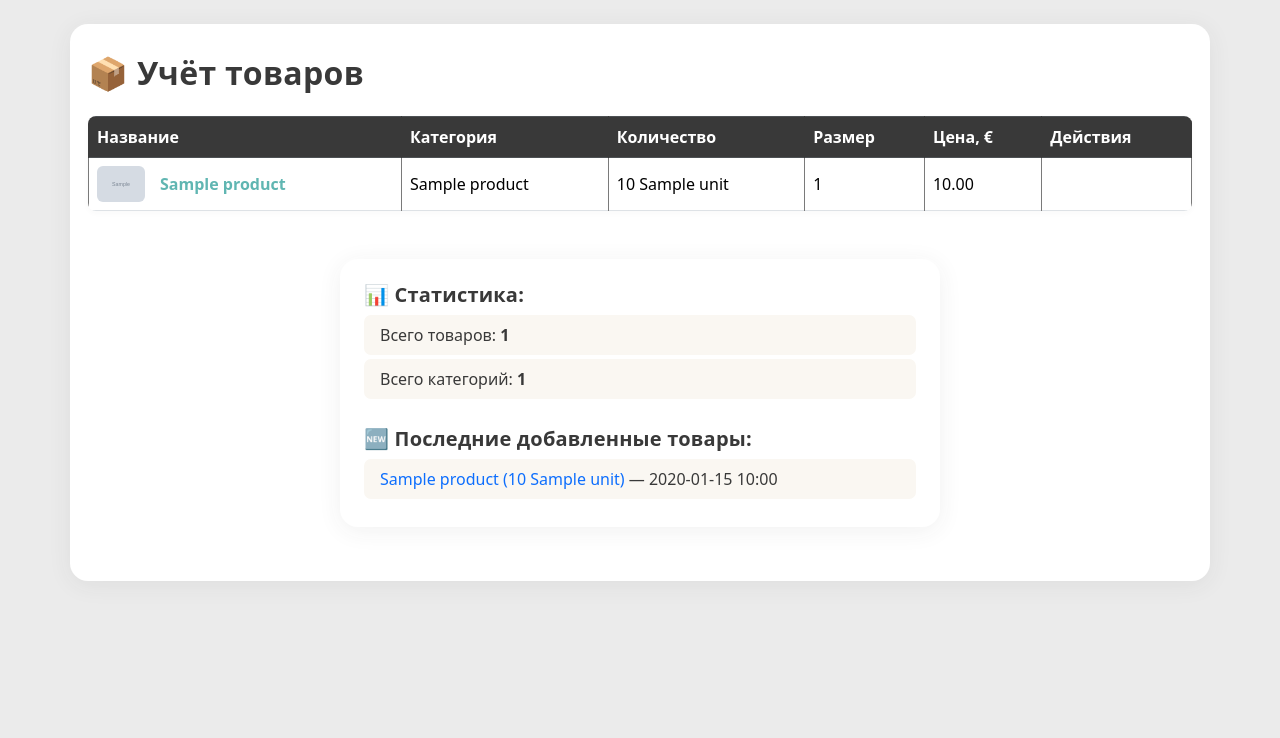
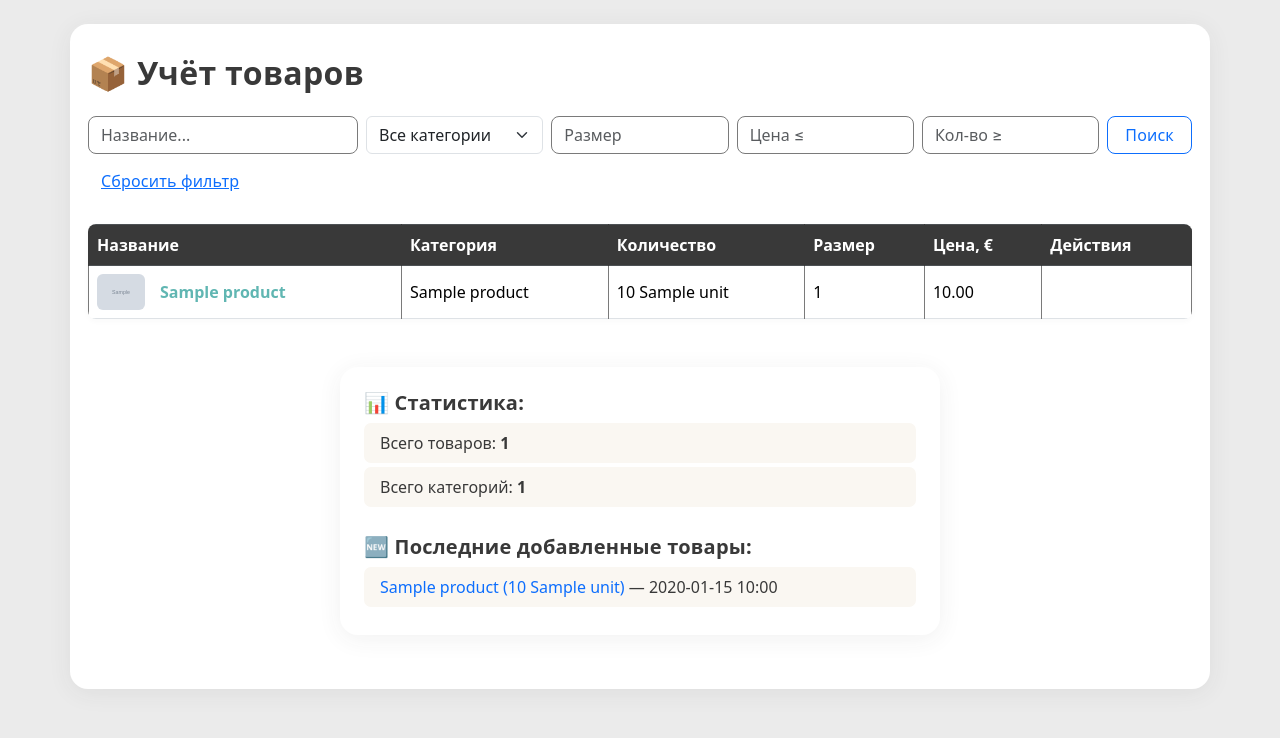
Before and after one commit to NikM19/inventory-app, a Flask app: template templates/index.html in a window 1280 px wide. Shown: the part 62-800 px from the top of the page. Run offline with Flask 3, Linux system fonts and the light colour scheme; the template is opened without the code that fills it: most values are stand-ins (such as "Sample title", 1, 10 or a date in 2020); grey boxes marked "Sample" are stand-in pictures.

Commit message:
Добавлен фильтр поиска по названию, категории, размеру, количеству и цене

```diff
--- a/app.py
+++ b/app.py
@@ -144,8 +144,90 @@ def load_logged_in_user():
     g.user = get_user_by_id(user_id) if user_id else None
 
 # =======================
-#   Аутентификация и регистрация с email-активацией
+#   Работа с товарами и категориями через Supabase
 # =======================
+def get_categories():
+    resp = supabase.table("categories").select("*").execute()
+    return resp.data if resp.data else []
+
+def get_products():
+    resp = supabase.table("products").select("*").order("created_at", desc=True).execute()
+    return resp.data if resp.data else []
+
+def get_category_by_id(category_id):
+    if not category_id:
+        return None
+    resp = supabase.table("categories").select("*").eq("id", category_id).single().execute()
+    return resp.data
+
+def get_product_by_id(product_id):
+    resp = supabase.table("products").select("*").eq("id", product_id).single().execute()
+    return resp.data
+
+# =======================
+#   Главная страница с фильтрацией
+# =======================
+@app.route("/")
+@login_required
+def index():
+    products = get_products()
+    categories = get_categories()
+    cat_dict = {c["id"]: c["name"] for c in categories}
+
+    # --- Фильтры из request.args ---
+    search = request.args.get('search', '').strip().lower()
+    category_id = request.args.get('category_id', '')
+    size = request.args.get('size', '').strip().lower()
+    price = request.args.get('price', '').replace(',', '.').strip()
+    quantity = request.args.get('quantity', '').replace(',', '.').strip()
+
+    # --- Фильтрация по всем полям ---
+    filtered = []
+    for p in products:
+        # Название
+        if search and search not in p.get('name', '').lower():
+            continue
+        # Категория
+        if category_id:
+            if not p.get('category_id') or str(p.get('category_id')) != str(category_id):
+                continue
+        # Размер
+        if size and size not in str(p.get('size', '')).lower():
+            continue
+        # Цена (меньше или равно)
+        try:
+            if price:
+                if p.get('price') is None or float(p.get('price')) > float(price):
+                    continue
+        except Exception:
+            pass
+        # Количество (больше или равно)
+        try:
+            if quantity:
+                if p.get('quantity') is None or float(p.get('quantity')) < float(quantity):
+                    continue
+        except Exception:
+            pass
+        # Заполнить имя категории
+        p["category_name"] = cat_dict.get(p["category_id"], "")
+        filtered.append(p)
+
+    total_products = len(products)
+    total_categories = len(categories)
+    recent_products = products[:5]
+
+    return render_template("index.html",
+        products=filtered,
+        categories=categories,
+        total_products=total_products,
+        total_categories=total_categories,
+        recent_products=recent_products
+    )
+
+# =======================
+#   Остальные view-функции (без изменений)
+# =======================
+
 @app.route("/register", methods=["GET", "POST"])
 def register():
     if request.method == "POST":
@@ -222,9 +304,6 @@ def logout():
     flash("Вы вышли из аккаунта.", "success")
     return redirect(url_for("login"))
 
-# =======================
-#   Логи — только для супер-админа
-# =======================
 @app.route("/logs")
 @login_required
 @superadmin_required
@@ -269,52 +348,6 @@ def export_logs():
         mimetype="application/vnd.openxmlformats-officedocument.spreadsheetml.sheet"
     )
 
-# =======================
-#   Работа с товарами и категориями через Supabase
-# =======================
-def get_categories():
-    resp = supabase.table("categories").select("*").execute()
-    return resp.data if resp.data else []
-
-def get_products():
-    resp = supabase.table("products").select("*").order("created_at", desc=True).execute()
-    return resp.data if resp.data else []
-
-def get_category_by_id(category_id):
-    if not category_id:
-        return None
-    resp = supabase.table("categories").select("*").eq("id", category_id).single().execute()
-    return resp.data
-
-def get_product_by_id(product_id):
-    resp = supabase.table("products").select("*").eq("id", product_id).single().execute()
-    return resp.data
-
-# =======================
-#   Главная страница
-# =======================
-@app.route("/")
-@login_required
-def index():
-    products = get_products()
-    categories = get_categories()
-    cat_dict = {c["id"]: c["name"] for c in categories}
-    for p in products:
-        p["category_name"] = cat_dict.get(p["category_id"], "")
-    total_products = len(products)
-    total_categories = len(categories)
-    recent_products = products[:5]
-    return render_template("index.html",
-        products=products,
-        categories=categories,
-        total_products=total_products,
-        total_categories=total_categories,
-        recent_products=recent_products
-    )
-
-# =======================
-#   Добавление товара (Supabase Storage)
-# =======================
 @app.route("/create", methods=["GET", "POST"])
 @login_required
 @editor_required
@@ -362,9 +395,6 @@ def create():
         return redirect(url_for("index"))
     return render_template("create.html", categories=categories)
 
-# =======================
-#   Редактирование товара (Supabase Storage)
-# =======================
 @app.route("/edit/<int:product_id>", methods=["GET", "POST"])
 @login_required
 @editor_required
@@ -411,9 +441,6 @@ def edit(product_id):
         return redirect(url_for("index"))
     return render_template("edit.html", product=product, categories=categories)
 
-# =======================
-#   Удаление товара
-# =======================
 @app.route("/delete/<int:product_id>", methods=["POST"])
 @login_required
 @editor_required
@@ -424,9 +451,6 @@ def delete(product_id):
     flash("Товар удалён!", "success")
     return redirect(url_for("index"))
 
-# =======================
-#   Добавление категории
-# =======================
 @app.route("/add_category", methods=["GET", "POST"])
 @login_required
 @editor_required
@@ -446,9 +470,6 @@ def add_category():
         return redirect(url_for("index"))
     return render_template("add_category.html")
 
-# =======================
-#   Просмотр товара
-# =======================
 @app.route("/view/<int:product_id>")
 @login_required
 def view(product_id):
@@ -468,9 +489,6 @@ def view(product_id):
         product["created_at_fmt"] = ""
     return render_template("view.html", product=product, category=category)
 
-# =======================
-#   Экспорт в Excel
-# =======================
 @app.route("/export_excel")
 @login_required
 @editor_required
--- a/templates/index.html
+++ b/templates/index.html
@@ -10,6 +10,36 @@
   </div>
   {% endif %}
 </div>
+
+<!-- Фильтр поиска -->
+<form method="get" class="row g-2 mb-4">
+  <div class="col-md-3">
+    <input type="text" name="search" value="{{ request.args.get('search', '') }}" class="form-control" placeholder="Название...">
+  </div>
+  <div class="col-md-2">
+    <select name="category_id" class="form-select">
+      <option value="">Все категории</option>
+      {% for cat in categories %}
+        <option value="{{ cat.id }}" {% if request.args.get('category_id', '')|int == cat.id %}selected{% endif %}>{{ cat.name }}</option>
+      {% endfor %}
+    </select>
+  </div>
+  <div class="col-md-2">
+    <input type="text" name="size" value="{{ request.args.get('size', '') }}" class="form-control" placeholder="Размер">
+  </div>
+  <div class="col-md-2">
+    <input type="number" step="0.01" name="price" value="{{ request.args.get('price', '') }}" class="form-control" placeholder="Цена ≤">
+  </div>
+  <div class="col-md-2">
+    <input type="number" step="0.01" name="quantity" value="{{ request.args.get('quantity', '') }}" class="form-control" placeholder="Кол-во ≥">
+  </div>
+  <div class="col-md-1">
+    <button type="submit" class="btn btn-outline-primary w-100">Поиск</button>
+  </div>
+  <div class="col-md-12 mt-2">
+    <a href="{{ url_for('index') }}" class="btn btn-link">Сбросить фильтр</a>
+  </div>
+</form>
 
 <table class="table table-bordered align-middle table-hover mb-5">
   <thead class="table-dark">
@@ -47,6 +77,9 @@
       </td>
     </tr>
     {% endfor %}
+    {% if not products %}
+      <tr><td colspan="6" class="text-center">Ничего не найдено</td></tr>
+    {% endif %}
   </tbody>
 </table>
 
```
